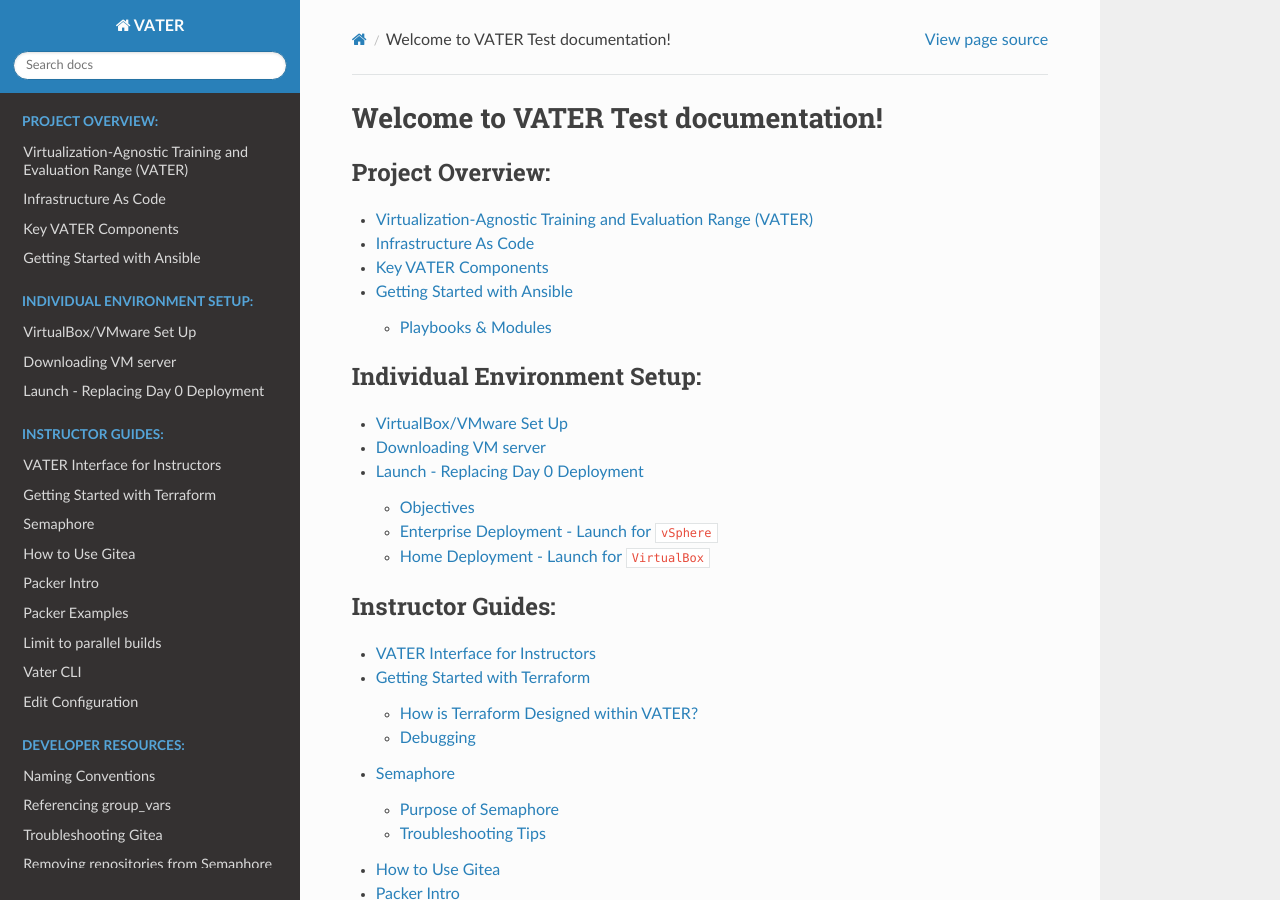
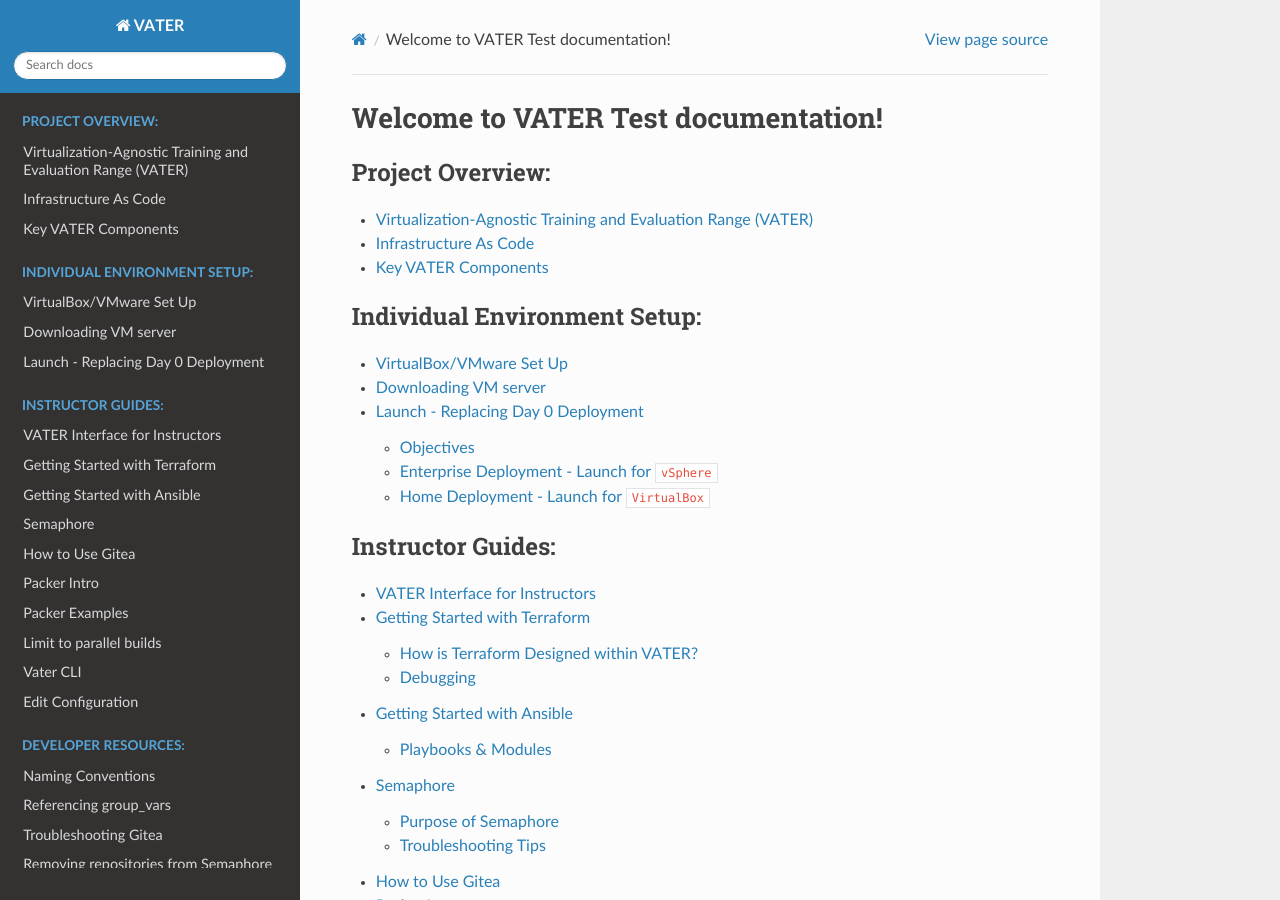
Before and after one commit to dev4vater/vater, a Sphinx documentation site: the page built from docs/source/index.rst, in a window 1280 px wide and 900 px high. Built offline with Sphinx 7.4.7 and the Read the Docs theme 2.0.0, drawn with Linux system fonts in a browser that asks for light colours; part of the change alters nothing that is shown.

```diff
--- a/docs/source/index.rst
+++ b/docs/source/index.rst
@@ -11,8 +11,6 @@ Welcome to VATER Test documentation!
    :caption: Project Overview:
 
    home
-   Ansible
-
 
 .. toctree::
    :maxdepth: 2
@@ -27,6 +25,7 @@ Welcome to VATER Test documentation!
 
    instructoroverview
    terraform
+   Ansible
    Semaphore
    gitea
    packer
```
